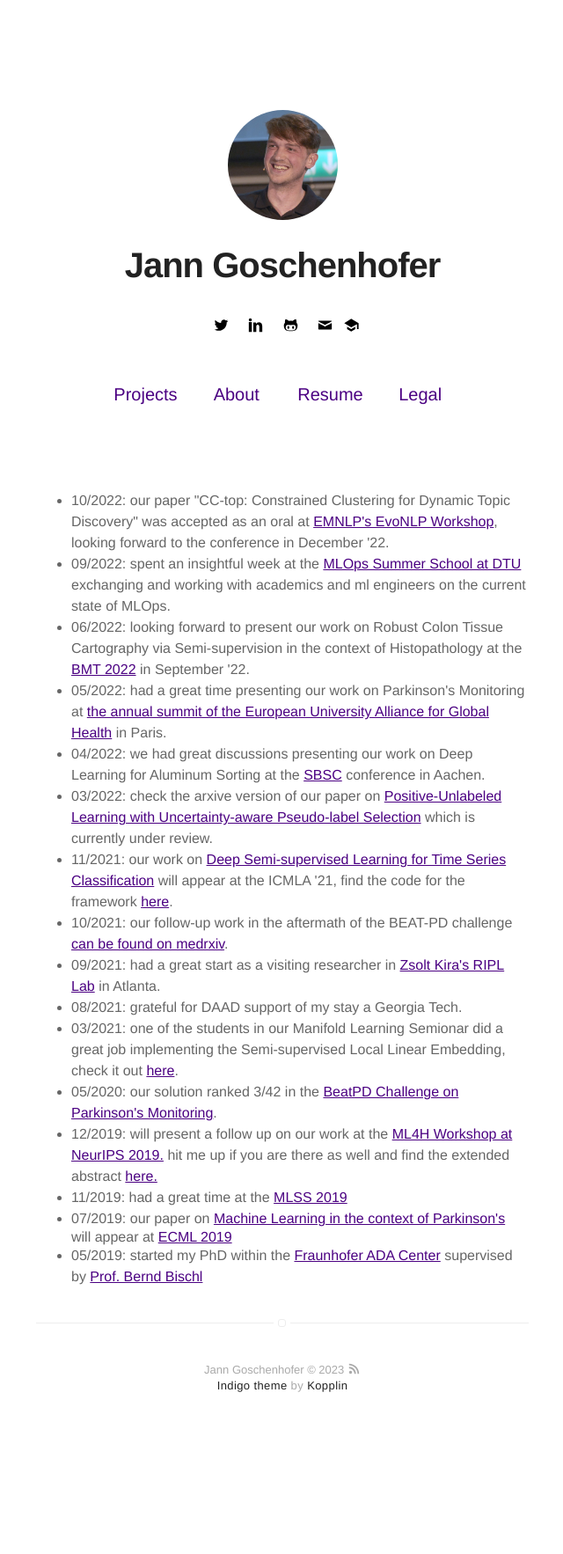
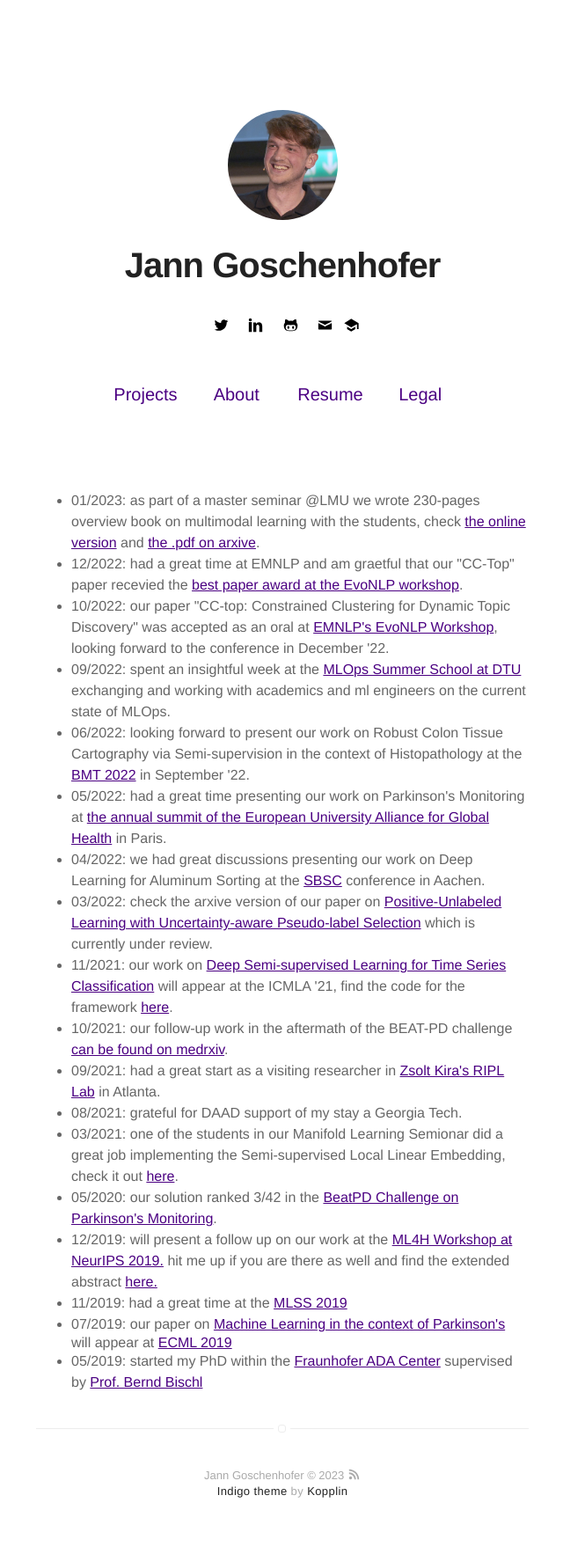
Before and after one commit to Goschjann/goschjann.github.io, a Jekyll site: the page built from index.html, in a window 1280 px wide. Shown: the whole page at 88% size, without its empty margins (319-959 px from the left). Built offline with Jekyll 4.4.1, drawn with Linux system fonts in a browser that asks for light colours; before the commit the page ends 1646 px from its top, so only the background shows below that.

```diff
--- a/index.html
+++ b/index.html
@@ -6,6 +6,8 @@
 <p><br/><br/><p>
 
 <ul>
+	<li>01/2023: as part of a master seminar @LMU we wrote 230-pages overview book on multimodal learning with the students, check <a href='https://slds-lmu.github.io/seminar_multimodal_dl/'>the online version</a> and <a href='https://arxiv.org/abs/2301.04856'>the .pdf on arxive</a>.
+	<li>12/2022: had a great time at EMNLP and am graetful that our "CC-Top" paper recevied the <a href='https://sites.google.com/view/evonlp/home'>best paper award at the EvoNLP workshop</a>.
 	<li>10/2022: our paper "CC-top: Constrained Clustering for Dynamic Topic Discovery" was accepted as an oral at <a href='https://sites.google.com/view/evonlp/home'>EMNLP's EvoNLP Workshop</a>, looking forward to the conference in December '22.
 	<li>09/2022: spent an insightful week at the <a href='https://mlopsss.cc/'>MLOps Summer School at DTU</a> exchanging and working with academics and ml engineers on the current state of MLOps.
 	<li>06/2022: looking forward to present our work on Robust Colon Tissue Cartography via Semi-supervision in the context of Histopathology at the <a href='https://www.bmt2022.at/'>BMT 2022</a> in September '22.
```
Also changed, not shown: notinclude_projects.html (renamed from projects.html).
